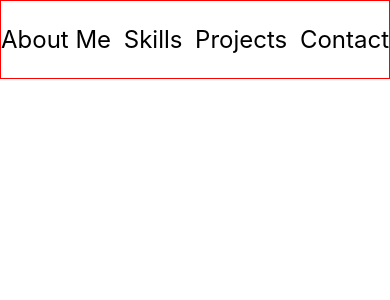
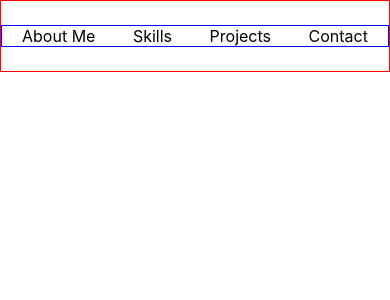
Before and after one commit to jieuny0314/portfolio, a React (Create React App) app: page / in a window 390 px wide. Shown: the top 300 px of the page. Built offline with nearby package versions, Linux system fonts and the light colour scheme.

Commit message:
:lipstick: Style : Header 반응형 레이아웃

```diff
--- a/package.json
+++ b/package.json
@@ -8,6 +8,7 @@
     "@testing-library/user-event": "^13.5.0",
     "react": "^18.2.0",
     "react-dom": "^18.2.0",
+    "react-responsive": "^9.0.2",
     "react-scripts": "5.0.1",
     "styled-components": "^6.0.7",
     "web-vitals": "^2.1.4"
--- a/src/App.js
+++ b/src/App.js
@@ -1,6 +1,7 @@
 import "./App.css";
 import styled from "styled-components";
 import Header from "./Components/Header";
+import { useMediaQuery } from "react-responsive";
 
 const MainContainer = styled.div`
   display: flex;
@@ -9,6 +10,16 @@ const MainContainer = styled.div`
 `;
 
 function App() {
+  const isPc = useMediaQuery({
+    query: "(min-width:1024px)",
+  });
+  const isTablet = useMediaQuery({
+    query: "(min-width:768px) and (max-width:1023px)",
+  });
+  const isMobile = useMediaQuery({
+    query: "(max-width:767px)",
+  });
+
   return (
     <MainContainer>
       <Header />
--- a/src/Components/Header.jsx
+++ b/src/Components/Header.jsx
@@ -1,23 +1,36 @@
 import styled from "styled-components";
+import { useMediaQuery } from "react-responsive";
 
 const HeaderContainer = styled.div`
-  max-width: 1440px;
   width: 100%;
+  min-width: 375px;
   border: 1px solid red;
 
   .navi {
+    border: 1px solid blue;
     display: flex;
     list-style: none;
     align-items: center;
     justify-content: space-between;
-    padding: 0;
-    font-size: 1.5rem;
+    padding: 0 20px 0 20px;
+    font-size: ${(props) => (props.$ismobile ? "1rem" : "1.5rem")};
+    margin: ${(props) => (props.$ismobile ? "24px 0" : "24px 100px")};
   }
 `;
 
 function Header() {
+  const isPc = useMediaQuery({
+    query: "(min-width:1024px)",
+  });
+  const isTablet = useMediaQuery({
+    query: "(min-width:768px) and (max-width:1023px)",
+  });
+  const isMobile = useMediaQuery({
+    query: "(max-width:767px)",
+  });
+
   return (
-    <HeaderContainer>
+    <HeaderContainer $ismobile={isMobile}>
       <ul className="navi">
         <li className="li">About Me</li>
         <li className="li">Skills</li>
```
Also changed, not shown: src/Components/Contact.jsx (added, +7 -0 lines), src/Components/Projects.jsx (added), src/Components/Skills.jsx (added), 1 other file (tests, documents, lock files or other folders).
